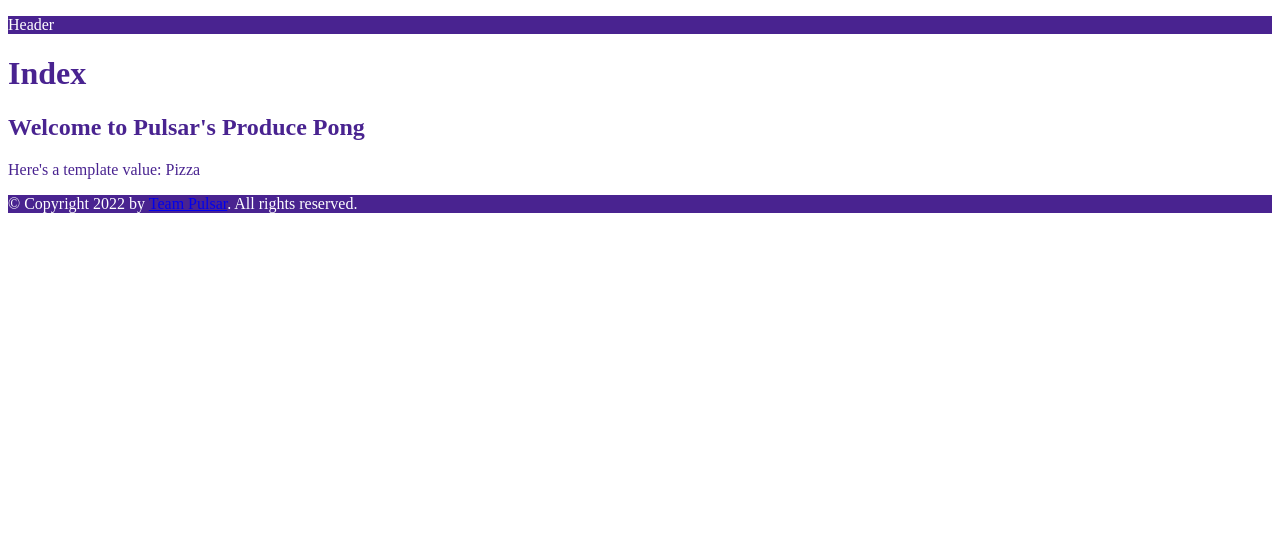
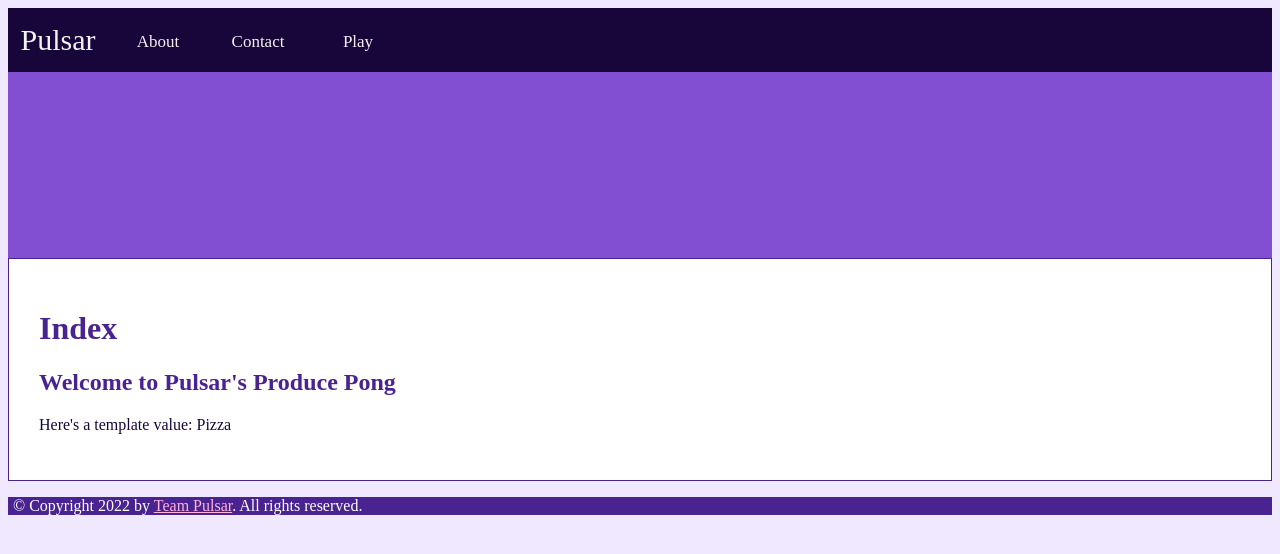
Before and after one commit to Pulsar312/Produce-Pong, a Flask app: page / in a window 1280 px wide. Shown: the top 554 px of the page. Run offline with Flask 2, Linux system fonts and the light colour scheme.

Commit message:
Navigation Bar and styling

```diff
--- a/static/style.css
+++ b/static/style.css
@@ -1,19 +1,104 @@
 :root {
-    --primary: #492390;
-    --background: #ffffff;
+   --primary: #492390;
+   --background: #f0e8ff;
+   --dark: #18063b;
+   --light: #ffffff;
+   --pink: #ffb3de;
 }
 
+/*-----------------BODY-----------------*/
 body {
-    background-color: var(--background);
-    color: var(--primary);
+   background-color: var(--background);
+   color: var(--primary);
 }
 
-.header {
-    background-color: var(--primary);
-    color: var(--background);
+p {
+   color: var(--dark);
 }
 
+/*-----------------DIV CONTAINERS-----------------*/
+.div {
+   background-color: var(--light);
+
+   border-style: solid;
+   border-width: 1px;
+   border-color: var(--primary);
+
+   padding-top: 30px;
+   padding-right: 30px;
+   padding-bottom: 30px;
+   padding-left: 30px;
+}
+
+#div_homepage {display: block;}
+#div_about {display: none;}
+#div_contact {display: none;}
+#div_play {display: none;}
+
+
+/*-----------------HEADER-----------------*/
+.header {
+   background-color: var(--primary);
+   color: var(--background);
+
+   background-image: url("/static/replace_this_image.jpg"); /*  replace this with our banner  */
+
+    min-height: 250px;
+
+    /* Center and scale the image nicely */
+    background-position: center;
+    background-repeat: no-repeat;
+    background-size: cover;
+
+    /* Needed to position the navbar */
+    position: relative;
+
+}
+
+.header p {
+   color: var(--light);
+   padding-right: 5px;
+   padding-left: 5px;
+}
+
+
+/*-----------------NAV BAR-----------------*/
+.topnav {
+    overflow: hidden;
+    background-color: var(--dark);
+}
+
+.topnav a {
+    float: left;
+    color: #f2f2f2;
+    text-align: center;
+    font-size: 17px;
+    text-decoration: none;
+    width: 90px;
+    padding-top: 24px;
+    padding-bottom: 20px;
+    padding-right: 5px;
+    padding-left: 5px;
+}
+
+.topnav a:hover {
+    background-color: var(--pink);
+    color: black;
+}
+
+
+/*-----------------FOOTER-----------------*/
 .footer {
-    background-color: var(--primary);
-    color: var(--background);
+   background-color: var(--primary);
+   color: var(--background);
 }
+
+.footer p{
+   color: var(--light);
+   padding-right: 5px;
+   padding-left: 5px;
+}
+
+.footer a{
+    color: var(--pink);
+}
--- /dev/null
+++ b/static/toggles.js
@@ -0,0 +1,26 @@
+function toggle_all_off(){
+    document.getElementById("div_homepage").style.display = "none";
+    document.getElementById("div_about").style.display = "none";
+    document.getElementById("div_contact").style.display = "none";
+    document.getElementById("div_play").style.display = "none";
+}
+
+function toggle_homepage(){
+    toggle_all_off();
+    document.getElementById("div_homepage").style.display = "block";
+}
+
+function toggle_about(){
+    toggle_all_off();
+    document.getElementById("div_about").style.display = "block";
+}
+
+function toggle_contact(){
+    toggle_all_off();
+    document.getElementById("div_contact").style.display = "block";
+}
+
+function toggle_play(){
+    toggle_all_off();
+    document.getElementById("div_play").style.display = "block";
+}
--- a/templates/base.html
+++ b/templates/base.html
@@ -11,16 +11,50 @@
 </head>
 <body>
 <div class="header">
-    <p>Header</p>
+        <div class="topnav">
+            <a style="font-size: 30px; padding-top: 15px; padding-bottom: 15px" onclick="toggle_homepage()"> Pulsar </a>
+            <a onclick="toggle_about()">About</a>
+            <a onclick="toggle_contact()">Contact</a>
+            <a onclick="toggle_play()">Play</a>
         </div>
+</div>
+<div class="div">
 
+    <div id="div_homepage">
        {% block content %}
 
        {% endblock %}
+    </div>
+
+    <div id="div_about">
+        <p>About page</p>
+    </div>
+
+    <div id="div_contact">
+        <p>Contact page</p>
+    </div>
+
+    <div id="div_play">
+        <p>Play page</p>
+
+        <form action="/sign-in" id="sign-in" method="post" enctype="multipart/form-data">
+            <label for="sign-in-username">Username: </label>
+            <input type="text" id="sign-in-username" name="username" ></text>
+            <br/>
+            <label for="sign-in-password">Password: </label>
+            <input type="text" id="sign-in-password" name="password"></text>
+            <input type="submit" value="Play">
+        </form>
+    </div>
+
+</div>
+
 
 <div class="footer">
    <p>&copy; Copyright 2022 by <a href="https://github.com/Pulsar312">Team Pulsar</a>. All rights reserved.</p>
 </div>
 
+<script src="static/toggles.js"></script>
+
 </body>
 </html>
```
Also changed, not shown: static/replace_this_image.jpg (added). Lines whose indentation alone changed are shown as unchanged.
